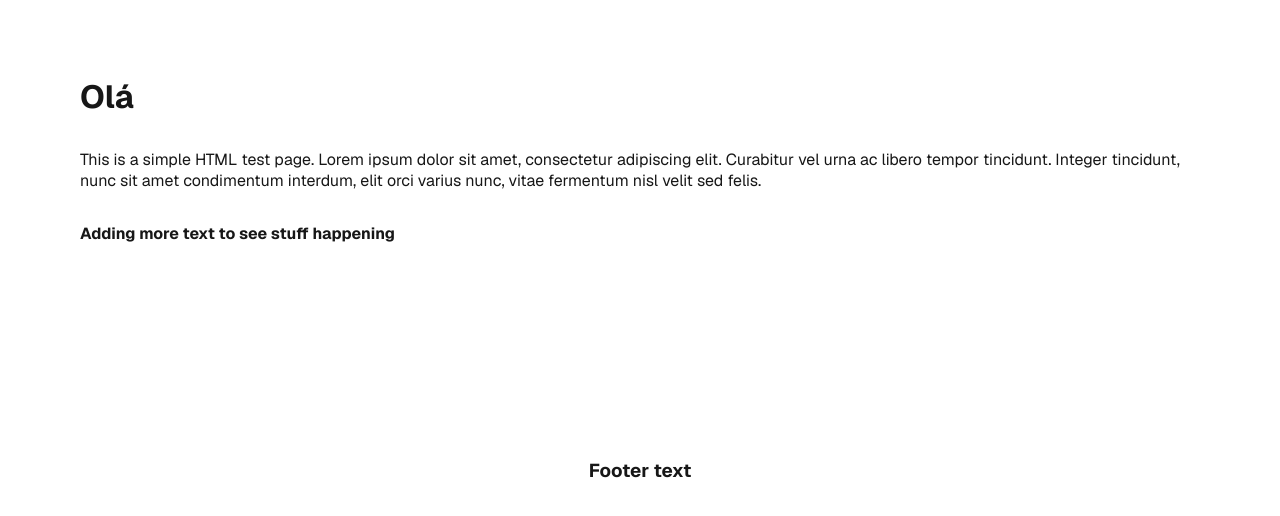
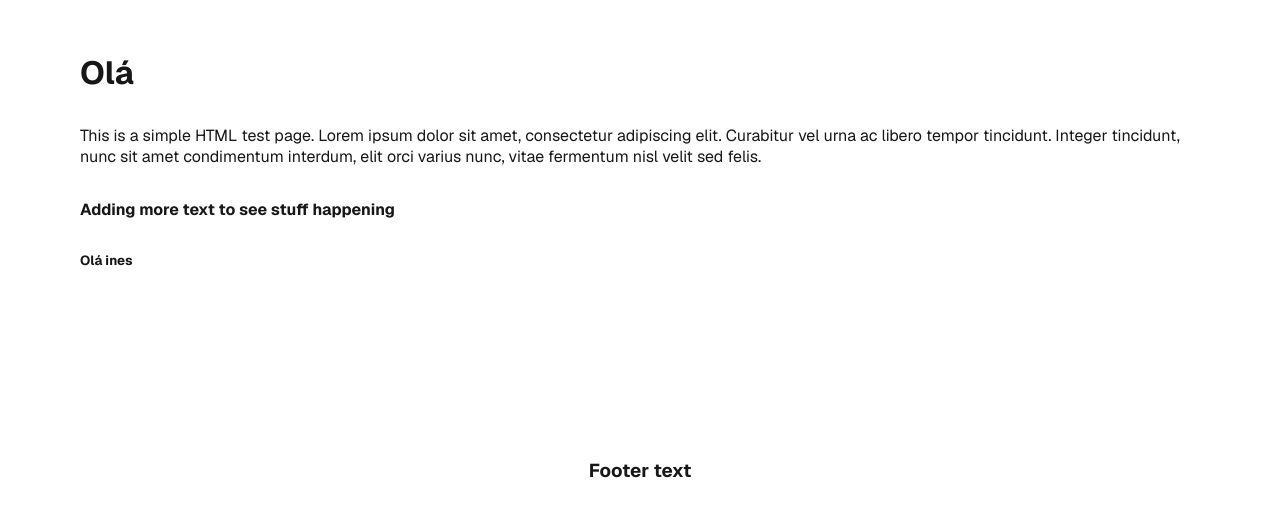
Before and after one commit to diogoferreira1810/fullteste, a Next.js app: page / in a window 1280 px wide. Shown: the part 240-756 px from the top of the page. Built offline with nearby package versions, Linux system fonts and the light colour scheme.

Commit message:
escrevi uma cena no page.tsx

```diff
--- a/src/app/page.tsx
+++ b/src/app/page.tsx
@@ -11,6 +11,7 @@ export default function Home() {
           condimentum interdum, elit orci varius nunc, vitae fermentum nisl velit sed felis.
     </p>
     <h4>Adding more text to see stuff happening</h4>
+    <h5>Olá ines</h5>
       </main>
       <footer className={styles.footer}>
         <h3>Footer text</h3>
```
